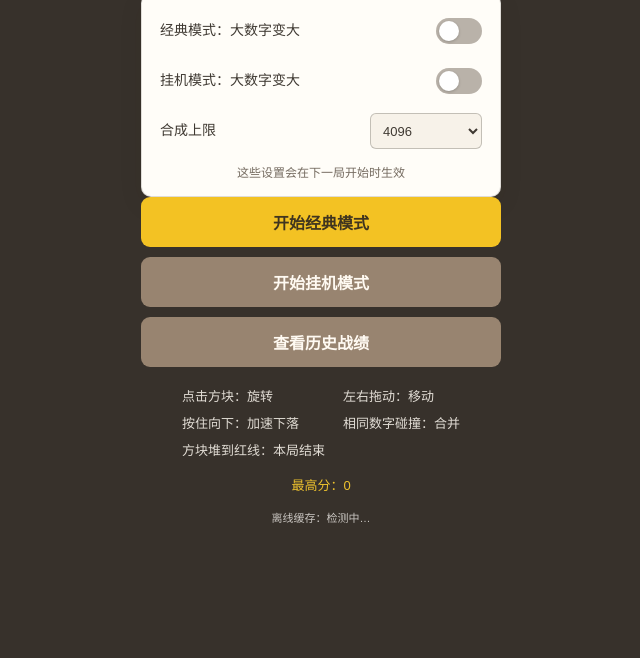
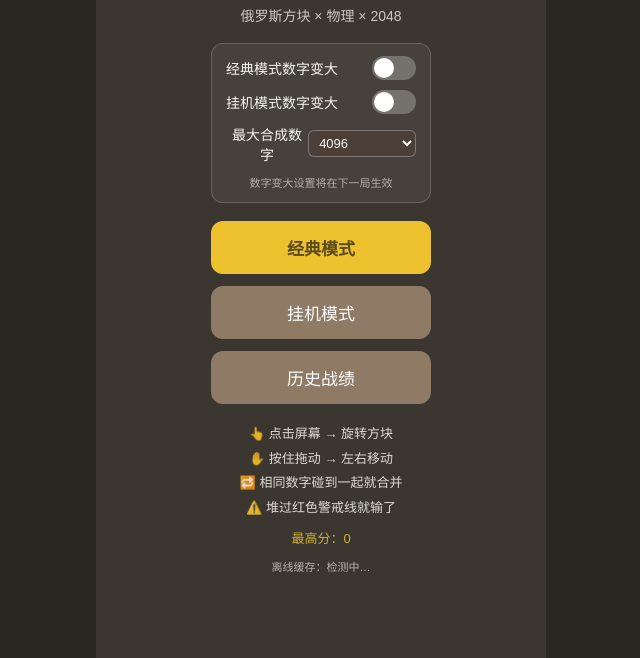
Before and after one commit to by-ai-star/unstable-2048, a plain HTML site: page index.html in a window 1280 px wide. Shown: the part 142-800 px from the top of the page, without its empty margins (319-959 px from the left). Drawn offline with Linux system fonts and the light colour scheme.

Commit message:
Revert "UI overhaul: opaque menu, light settings panel, solid dialogs, plain copy"
This reverts commit ddc4661d8568b3ae3b558a029ca6e9c6c6dd73c3.

```diff
--- a/css/style.css
+++ b/css/style.css
@@ -91,261 +91,176 @@
   padding: 24px;
 }
 
-/* 主菜单：完全不透明，返回主菜单后不再透出游戏画面 */
-#menu {
-  display: block;
-  overflow-y: auto;
-  background: #37312b;
-  padding: 34px 16px 28px;
-}
-
 #menu h1 {
-  margin: 0;
-  font-size: clamp(30px, 9vw, 42px);
-  font-weight: 800;
-  line-height: 1.1;
+  font-size: 34px;
   letter-spacing: 2px;
 }
 
 #menu h1 .big { color: #edc22e; }
 
-.subtitle {
-  margin: 12px 0 0;
-  color: rgba(255, 250, 242, 0.76);
-  font-size: 14px;
-  line-height: 1.5;
-}
+.subtitle { opacity: 0.75; font-size: 14px; }
 
 .overlay h2 { font-size: 26px; }
 
 .buttons {
   display: flex;
   flex-direction: column;
-  gap: 10px;
-  width: min(100%, 360px);
-  margin-left: auto;
-  margin-right: auto;
+  gap: 12px;
+  width: 220px;
 }
 
 .buttons button {
-  min-height: 50px;
-  padding: 12px 0;
-  font-size: 16px;
-  font-weight: 700;
+  padding: 14px 0;
+  font-size: 17px;
   border: none;
-  border-radius: 9px;
-  background: #988470;
-  color: #fffaf2;
+  border-radius: 12px;
+  background: #8f7a66;
+  color: #fff;
   cursor: pointer;
-  transition: filter 120ms ease;
 }
 
-.buttons button:hover { filter: brightness(1.05); }
-
-.buttons button:active { transform: translateY(1px); }
-
 .buttons button.primary {
-  background: #f3c223;
-  color: #40351f;
+  background: #edc22e;
+  color: #5a4a1e;
+  font-weight: bold;
 }
 
 .help {
-  width: min(100%, 360px);
-  margin: 20px auto 0;
-  display: grid;
-  grid-template-columns: auto auto;
-  gap: 6px 18px;
-  justify-content: center;
   font-size: 13px;
-  line-height: 1.6;
-  color: rgba(255, 250, 242, 0.85);
-  text-align: left;
+  line-height: 1.9;
+  opacity: 0.85;
 }
 
-.help .best-line,
-.help .offline-status {
-  grid-column: 1 / -1;
-  margin: 8px 0 0;
-  text-align: center;
-}
+.help .best-line { margin-top: 6px; color: #edc22e; }
 
-.help .best-line { color: #edc22e; }
-
-/* ---------- 局前设置（V15：浅色实色面板，不再透出游戏背景） ---------- */
+/* ---------- V14 数字变大模式开关 ---------- */
 .settings {
-  width: min(100%, 360px);
-  margin: 22px auto 0;
-  padding: 16px 18px 14px;
-  border: 1px solid rgba(60, 51, 43, 0.16);
-  border-radius: 10px;
-  background: #fffdf8;
-  box-shadow: 0 8px 24px rgba(45, 35, 25, 0.08);
-  text-align: left;
+  display: flex;
+  flex-direction: column;
+  gap: 10px;
+  width: 220px;
+  padding: 12px 14px;
+  border: 1px solid rgba(249, 246, 242, 0.18);
+  border-radius: 12px;
+  background: rgba(255, 255, 255, 0.06);
 }
 
 .setting-row {
-  min-height: 42px;
-  display: grid;
-  grid-template-columns: minmax(0, 1fr) auto;
+  display: flex;
   align-items: center;
-  gap: 16px;
-  color: #3f3932;
+  justify-content: space-between;
   font-size: 14px;
-  line-height: 1.4;
+  color: #f9f6f2;
   cursor: pointer;
-}
-
-.setting-row + .setting-row {
-  margin-top: 8px;
 }
 
 /* 滑动开关外观 */
 .setting-row input[role="switch"] {
   appearance: none;
   -webkit-appearance: none;
-  width: 46px;
-  height: 26px;
+  width: 44px;
+  height: 24px;
   margin: 0;
-  border: 0;
-  border-radius: 999px;
-  background: #b9b2a9;
+  border-radius: 12px;
+  background: rgba(255, 255, 255, 0.25);
   position: relative;
   cursor: pointer;
-  transition: background-color 160ms ease;
+  transition: background 0.15s;
   flex-shrink: 0;
-  justify-self: end;
 }
 
 .setting-row input[role="switch"]::after {
   content: '';
   position: absolute;
-  top: 3px;
-  left: 3px;
+  top: 2px;
+  left: 2px;
   width: 20px;
   height: 20px;
   border-radius: 50%;
   background: #fff;
-  box-shadow: 0 1px 3px rgba(0, 0, 0, 0.2);
-  transition: left 160ms ease;
+  transition: left 0.15s;
 }
 
 .setting-row input[role="switch"]:checked {
-  background: #4b934f;
+  background: #3d6637;
 }
 
 .setting-row input[role="switch"]:checked::after {
-  left: 23px;
-}
-
-/* 合成上限下拉框 */
-.setting-row select {
-  min-width: 112px;
-  height: 36px;
-  padding: 0 8px;
-  border: 1px solid rgba(63, 57, 50, 0.28);
-  border-radius: 6px;
-  background: #f7f2e9;
-  color: #3f3932;
-  font-size: 13px;
-  cursor: pointer;
-  justify-self: end;
+  left: 22px;
 }
 
 .settings-hint {
-  margin: 12px 0 0;
-  color: #756b60;
-  font-size: 12px;
-  line-height: 1.5;
-  text-align: center;
+  margin: 0;
+  font-size: 11px;
+  opacity: 0.6;
 }
 
-button:focus-visible,
-.setting-row input:focus-visible,
-.setting-row select:focus-visible {
-  outline: 3px solid rgba(243, 194, 35, 0.55);
-  outline-offset: 2px;
+/* V14.2 合成上限下拉框 */
+.setting-row select {
+  width: 110px;
+  padding: 4px 6px;
+  border: 1px solid rgba(249, 246, 242, 0.3);
+  border-radius: 6px;
+  background: #4a4038;
+  color: #f9f6f2;
+  font-size: 13px;
+  cursor: pointer;
 }
 
-/* ---------- 弹层面板（V15：实色面板，按钮不再悬浮在半透明层上） ---------- */
-.panel {
-  width: min(100%, 340px);
-  padding: 24px 20px 20px;
-  border: 1px solid rgba(255, 255, 255, 0.12);
-  border-radius: 10px;
-  background: #494139;
-  box-shadow: 0 18px 50px rgba(0, 0, 0, 0.32);
-  color: #fffaf2;
-}
-
-.panel h2 {
-  margin: 0 0 16px;
-  font-size: 26px;
-  line-height: 1.2;
-}
-
-/* ---------- V14.2 历史战绩面板（浅色实色面板） ---------- */
-.history-panel {
-  width: min(100%, 420px);
-  max-height: min(720px, calc(100vh - 40px));
-  overflow-y: auto;
-  padding: 20px;
-  border-radius: 10px;
-  background: #fffdf8;
-  color: #3f3932;
-  text-align: left;
-}
-
-.history-panel h2 {
-  margin: 0 0 14px;
-  font-size: 24px;
-  text-align: center;
-}
-
+/* ---------- V14.2 历史战绩面板 ---------- */
 .history-tabs {
   display: flex;
   gap: 8px;
-  margin-bottom: 12px;
 }
 
 .history-tabs button {
-  flex: 1;
   padding: 8px 18px;
-  border: 1px solid rgba(63, 57, 50, 0.28);
+  border: 1px solid rgba(249, 246, 242, 0.3);
   border-radius: 10px;
   background: transparent;
-  color: #3f3932;
+  color: #f9f6f2;
   font-size: 14px;
   cursor: pointer;
 }
 
 .history-tabs button.active {
-  background: #f3c223;
-  border-color: #f3c223;
-  color: #40351f;
+  background: #edc22e;
+  border-color: #edc22e;
+  color: #5a4a1e;
   font-weight: bold;
 }
 
 .history-list {
+  width: 260px;
+  max-height: 300px;
+  overflow-y: auto;
   display: flex;
   flex-direction: column;
   gap: 8px;
-  max-height: 320px;
-  overflow-y: auto;
 }
 
 .history-item {
   padding: 8px 12px;
-  border: 1px solid rgba(63, 57, 50, 0.14);
+  border: 1px solid rgba(249, 246, 242, 0.18);
   border-radius: 10px;
-  background: rgba(63, 57, 50, 0.05);
-  color: #3f3932;
+  background: rgba(255, 255, 255, 0.06);
+  color: #f9f6f2;
+  text-align: left;
   font-size: 13px;
   line-height: 1.5;
 }
 
 .history-item .h-time {
   font-size: 11px;
-  color: #756b60;
+  opacity: 0.65;
+}
+
+/* V15 离线缓存状态指示 */
+.offline-status {
+  margin-top: 6px;
+  font-size: 11px;
+  opacity: 0.75;
+  color: #f9f6f2;
 }
 
 .history-item .h-main {
@@ -357,21 +272,14 @@
 
 .history-item .h-cap {
   font-size: 11px;
-  color: #756b60;
+  opacity: 0.7;
 }
 
 .history-empty {
   margin: 0;
-  color: #756b60;
+  color: #f9f6f2;
+  opacity: 0.6;
   font-size: 13px;
-}
-
-/* V15 离线缓存状态指示（主菜单深色背景下使用） */
-.offline-status {
-  margin-top: 6px;
-  font-size: 11px;
-  opacity: 0.75;
-  color: #f9f6f2;
 }
 
 .result {
--- a/index.html
+++ b/index.html
@@ -48,21 +48,21 @@
 
     <!-- 主菜单 -->
     <div id="menu" class="overlay">
-      <h1>俄罗斯方块<span class="big">X2048</span></h1>
-      <p class="subtitle">接住方块，让相同数字合在一起</p>
+      <h1>不稳定的<span class="big">2048</span></h1>
+      <p class="subtitle">俄罗斯方块 × 物理 × 2048</p>
 
       <!-- V14/V14.2 局前设置 -->
       <div class="settings">
         <label class="setting-row" for="classic-growth-toggle">
-          <span>经典模式：大数字变大</span>
-          <input id="classic-growth-toggle" type="checkbox" role="switch" aria-label="经典模式：大数字变大">
+          <span>经典模式数字变大</span>
+          <input id="classic-growth-toggle" type="checkbox" role="switch">
         </label>
         <label class="setting-row" for="idle-growth-toggle">
-          <span>挂机模式：大数字变大</span>
-          <input id="idle-growth-toggle" type="checkbox" role="switch" aria-label="挂机模式：大数字变大">
+          <span>挂机模式数字变大</span>
+          <input id="idle-growth-toggle" type="checkbox" role="switch">
         </label>
         <label class="setting-row" for="merge-cap-select">
-          <span>合成上限</span>
+          <span>最大合成数字</span>
           <select id="merge-cap-select">
             <option value="4096">4096</option>
             <option value="8192">8192</option>
@@ -74,21 +74,20 @@
             <option value="infinite">无限</option>
           </select>
         </label>
-        <p class="settings-hint">这些设置会在下一局开始时生效</p>
+        <p class="settings-hint">数字变大设置将在下一局生效</p>
       </div>
 
       <div class="buttons">
-        <button id="btn-classic" class="primary">开始经典模式</button>
-        <button id="btn-idle">开始挂机模式</button>
-        <button id="btn-history">查看历史战绩</button>
+        <button id="btn-classic" class="primary">经典模式</button>
+        <button id="btn-idle">挂机模式</button>
+        <button id="btn-history">历史战绩</button>
       </div>
 
       <div class="help">
-        <p>点击方块：旋转</p>
-        <p>左右拖动：移动</p>
-        <p>按住向下：加速下落</p>
-        <p>相同数字碰撞：合并</p>
-        <p>方块堆到红线：本局结束</p>
+        <p>👆 点击屏幕 → 旋转方块</p>
+        <p>✋ 按住拖动 → 左右移动</p>
+        <p>🔁 相同数字碰到一起就合并</p>
+        <p>⚠️ 堆过红色警戒线就输了</p>
         <p class="best-line">最高分：<span id="menu-best">0</span></p>
         <p class="offline-status" id="offline-status">离线缓存：检测中…</p>
       </div>
@@ -96,18 +95,15 @@
 
     <!-- 暂停 -->
     <div id="pause-overlay" class="overlay hidden">
-      <div class="panel">
       <h2>已暂停</h2>
       <div class="buttons">
-          <button id="btn-resume" class="primary">继续游戏</button>
-          <button id="btn-quit-pause">返回主菜单</button>
-        </div>
+        <button id="btn-resume" class="primary">继续</button>
+        <button id="btn-quit-pause">回主菜单</button>
       </div>
     </div>
 
     <!-- 结算 -->
     <div id="gameover" class="overlay hidden">
-      <div class="panel">
       <h2>游戏结束</h2>
       <div class="result">
         <div class="stat"><span class="label">本局分数</span><span id="over-score">0</span></div>
@@ -119,11 +115,9 @@
         <button id="btn-to-menu">回主菜单</button>
       </div>
     </div>
-    </div>
 
     <!-- V14.2 历史战绩 -->
     <div id="history-overlay" class="overlay hidden">
-      <div class="panel history-panel">
       <h2>历史战绩</h2>
       <div class="history-tabs">
         <button id="hist-tab-classic" class="active">经典模式</button>
@@ -133,7 +127,6 @@
       <div class="buttons">
         <button id="btn-history-clear">清空当前记录</button>
         <button id="btn-history-close" class="primary">返 回</button>
-        </div>
       </div>
     </div>
   </div>
--- a/sw.js
+++ b/sw.js
@@ -1,7 +1,7 @@
 // Service Worker：预缓存全部游戏文件，安装后完全离线可玩。
 // ⚠️ 每次更新游戏代码后必须递增 CACHE_NAME 版本号（v1 → v2 → ...），
 // 否则已安装的 PWA 可能继续读取旧缓存。
-const CACHE_NAME = 'unstable-2048-v4';
+const CACHE_NAME = 'unstable-2048-v3';
 
 // 全部使用相对路径（./），适配 GitHub Pages 的 /unstable-2048/ 子路径部署。
 // 新增游戏文件时必须同步加入此清单并递增版本号。
```
Lines whose indentation alone changed are shown as unchanged.
